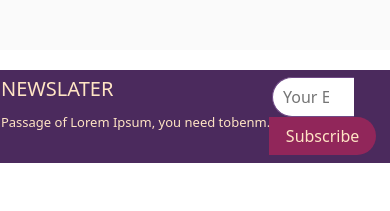
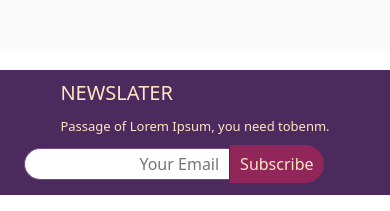
Before and after one commit to anishazahan/Best-Choice-Laptop, a React (Create React App) app: page / in a window 390 px wide. Shown: the part 1340-1551 px from the top of the page. Before the commit the page ends 1523 px from the top, so only its background shows below. Built offline with nearby package versions, Linux system fonts and the light colour scheme; no server answers.

Commit message:
newslater responsive

```diff
--- a/src/Shared/Footer/Footer.css
+++ b/src/Shared/Footer/Footer.css
@@ -6,9 +6,9 @@
 .newslater-content{
     display: flex;
     justify-content: space-around;
-    padding: 2% 0;
+    padding: 3%;
     margin: auto;
-    max-width: 1300px;
+    max-width: 1200px;
 }
 .newslater-left h3{
     font-size: 20px;
@@ -20,28 +20,50 @@
     color: bisque;
 
 }
-.newslater-search-field{
+/* .newslater-search-field{
     width: 30%;
-}
+} */
 .search-field{
-    padding: 7px 10px;
+    padding: 3px 10px 3px 5px;
 
     border-right: none;
     border-radius: 40px 0 0 40px;
-    width: 70%;
+    width: 60%;
+   text-align: right;
 }
 .subscribe-btn{
-    padding: 7px 17px;
+    padding: 4px 10px;
     border-left: none;
     background-color: #a12559d1;
     color: bisque;
     border-radius: 0px 40px 40px 0;
     border: none;
-   margin-left: -.2rem;
+   margin-left: -.3rem;
 
 }
 
 
 @media only screen and (max-width:1200px){
 
+
+
 }
+@media only screen and (max-width:900px){
+
+    .newslater-content{
+        display: flex;
+      flex-direction: column;
+
+      justify-content: center;
+      align-items: center;
+
+
+    }
+    .subscribe-btn{
+        padding: 7px 10px;
+
+       margin-left: -.2rem;
+
+    }
+
+}
--- a/src/Shared/Footer/Newslater.js
+++ b/src/Shared/Footer/Newslater.js
@@ -11,8 +11,8 @@ const Newslater = () => {
             <h3>NEWSLATER</h3>
             <span>Passage of Lorem Ipsum, you need tobenm.</span>
             </div>
-            <div className="newslater-search-field">
-                <input type="search" placeholder='Your Email Address' className='search-field' /> <button className='subscribe-btn'>Subscribe</button>
+            <div className="newslater-search-field mt-2">
+                <input type="text" placeholder='Your Email' className='search-field' /> <button className='subscribe-btn'>Subscribe</button>
             </div>
 
         </div>
```
